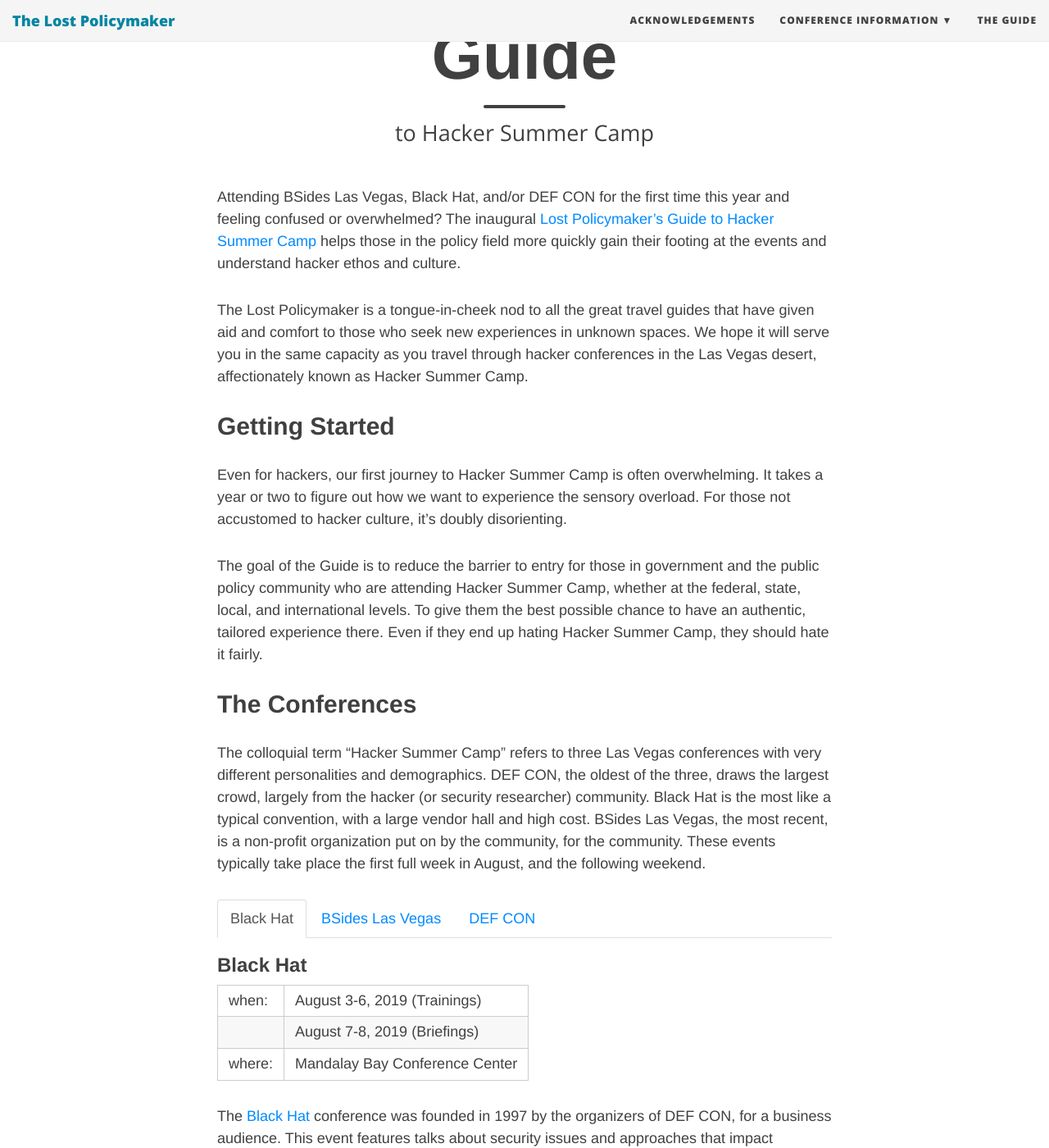
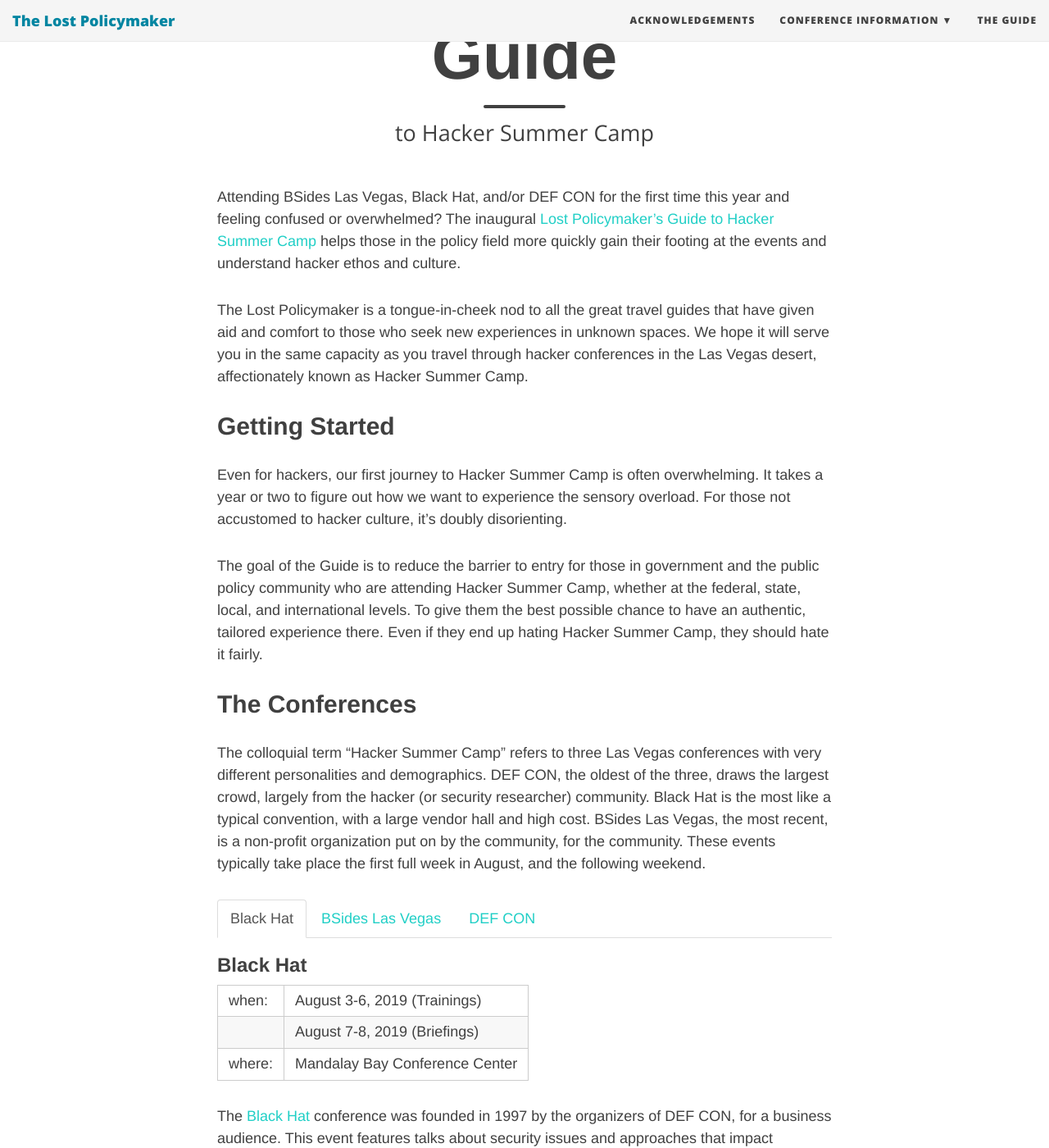
Before and after one commit to lostpolicymaker/lostpolicymaker.github.io, a Jekyll site: the page built from index.md, in a window 1280 px wide and 1400 px high, scrolled down 281 px. Shown: the whole window at 82% size. Built offline with Jekyll 4.4.1, drawn with Linux system fonts in a browser that asks for light colours; nearby versions of some CDN libraries.

Commit message:
Pushing link color global (from acks), and monospacing social links on acks.

```diff
--- a/css/acks.css
+++ b/css/acks.css
@@ -9,10 +9,12 @@
 
 .biossocial {
   color: #20cfc6;
+  font-size: 0.8em;
 }
 
 .biossocial a {
   color: #20CFC6;
+  font-family: monospace;
 }
 
 .acktitle {
--- a/css/main.css
+++ b/css/main.css
@@ -787,3 +787,8 @@
   font-style: italic;
   font-size: 16px;
 }
+
+/* Make links a prettier color */
+a {
+  color: #20CFC6;
+}
```
